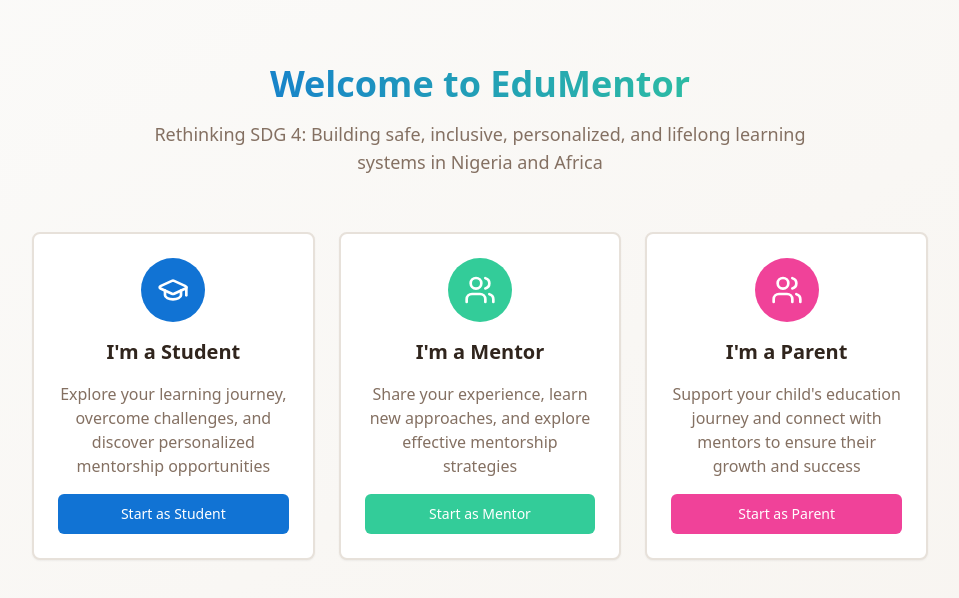
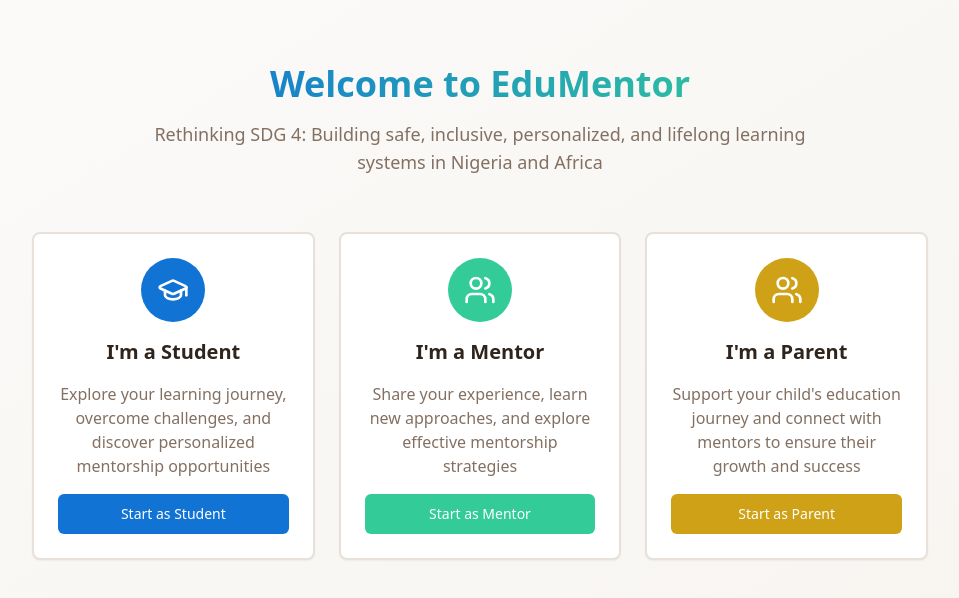
Before and after one commit to akioyaefe/Edumentor-, a React (Vite) app: page / in a window 1280 px wide. Shown: the top 598 px of the page, without its empty margins (160-1119 px from the left). Built offline with nearby package versions, Linux system fonts and the light colour scheme; the HTML template or start-up script is replaced by a standard one.

Commit message:
Change parent button color

```diff
--- a/src/index.css
+++ b/src/index.css
@@ -41,7 +41,7 @@ All colors MUST be HSL.
     --education-secondary: 160 60% 50%;
     --education-accent: 35 70% 55%;
     --education-warm: 25 85% 65%;
-    --education-parent: 330 85% 60%;
+    --education-parent: 45 80% 45%;
 
     /* Chat colors */
     --chat-user: 210 85% 45%;
```
